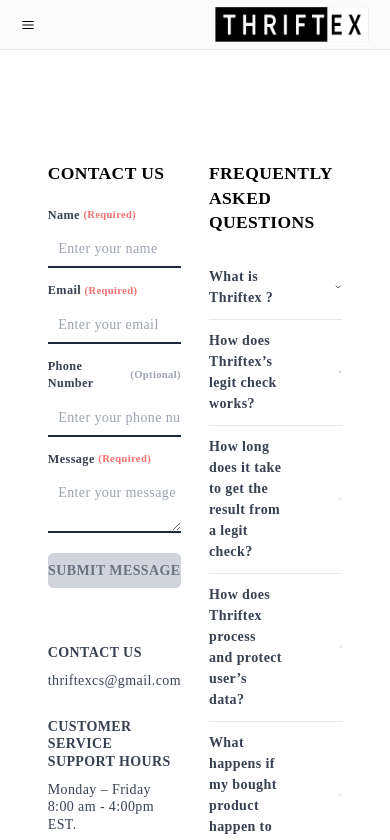
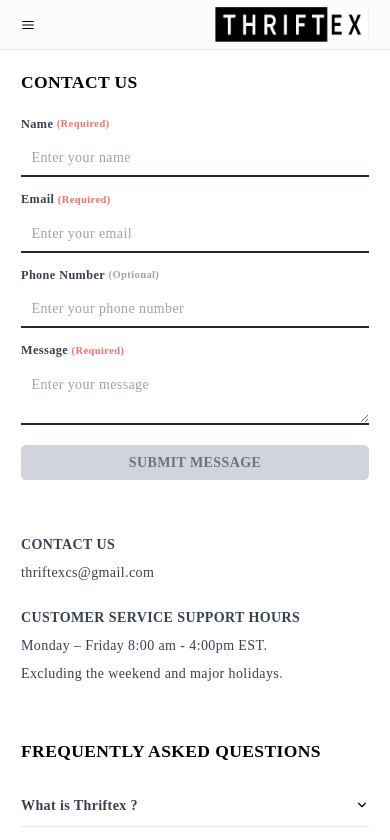
Before and after one commit to parceladev/thriftex-user, a React (Vite) app in the folder frontend/: page /user/contact-us in a window 390 px wide. Shown: the top 840 px of the page. Built offline with nearby package versions, Linux system fonts and the light colour scheme; a web font is replaced by a local one.

Commit message:
Responsive Contactus & Faq

```diff
--- a/frontend/src/components/contact/ContactUs.jsx
+++ b/frontend/src/components/contact/ContactUs.jsx
@@ -65,7 +65,7 @@
   };
 
   return (
-    <div className="flex flex-col w-full px-4 mb-10 md:flex-1">
+    <div className="flex flex-col w-full mb-10 md:flex-1">
       <h2 className="mb-6 text-xl font-semibold">CONTACT US</h2>
       {isSuccess && (
         <div className="px-4 py-2 mb-4 text-green-800 bg-green-200 rounded">
--- a/frontend/src/components/contact/Faq.jsx
+++ b/frontend/src/components/contact/Faq.jsx
@@ -52,7 +52,7 @@
   ];
 
   return (
-    <div className="flex flex-col w-full px-4 md:flex-1">
+    <div className="flex flex-col w-full md:flex-1">
       <h2 className="mb-6 text-xl font-semibold">FREQUENTLY ASKED QUESTIONS</h2>
       {faqData.map((faq, index) => (
         <FAQItem
--- a/frontend/src/pages/user/ContactUsPage.jsx
+++ b/frontend/src/pages/user/ContactUsPage.jsx
@@ -2,7 +2,7 @@
 
 const ContactUsPage = () => {
   return (
-    <section className="flex justify-center min-h-screen p-10 mt-36">
+    <section className="flex flex-col justify-center min-h-screen gap-6 px-6 mt-20 sm:mt-44 sm:gap-16 sm:flex-row sm:px-16">
       <ContactUs />
       <Faq />
     </section>
```
